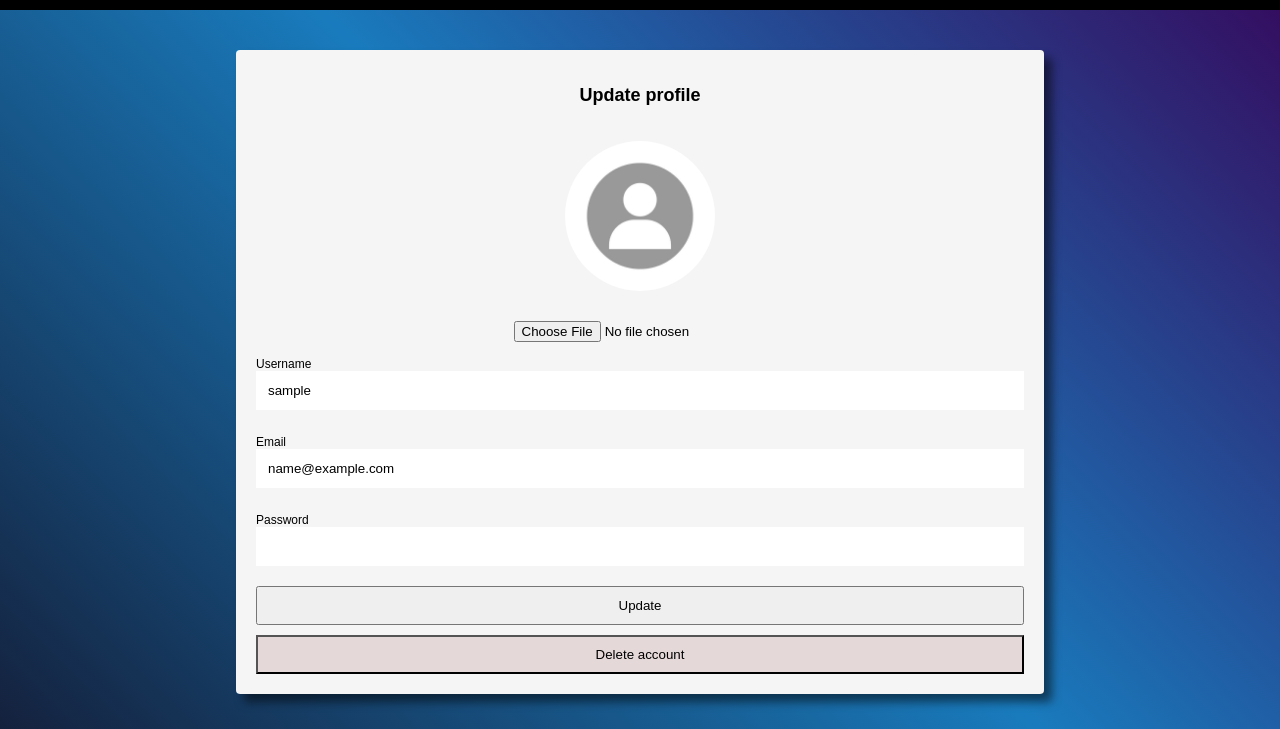
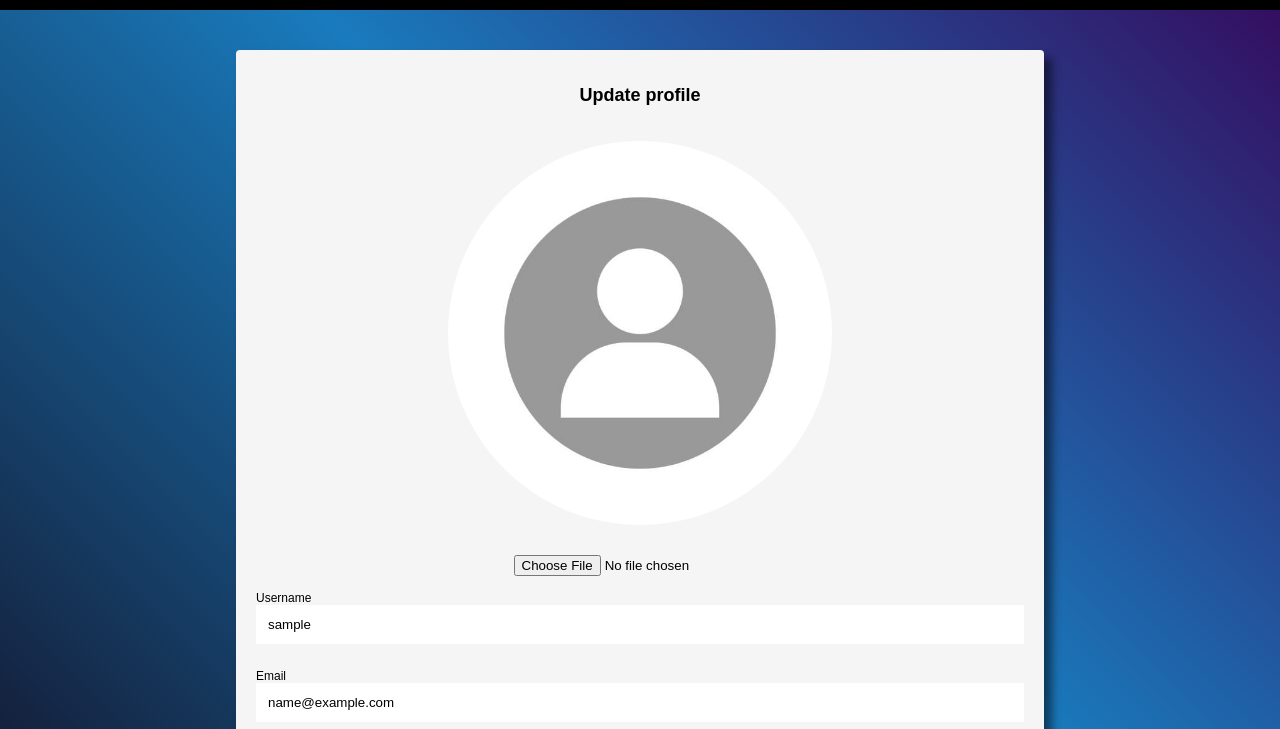
Before and after one commit to teemueka/Student-restaurant-project, a website with bundled scripts: page restaurant app/profile/profile.html in a window 1280 px wide. Shown: the part 70-799 px from the top of the page. Built offline with nearby package versions, Linux system fonts and the light colour scheme; no server answers; sample sign-in values are in the browser's storage.

Commit message:
remove redundant parts of code

```diff
--- a/restaurant app/mainApp/variables.js
+++ b/restaurant app/mainApp/variables.js
@@ -168,17 +168,16 @@ const deleteUser = async (accessToken) => {
   }
 };
 
-const uploadAvatar = async (avatarFile, jwtToken) => {
+const uploadAvatar = async (avatarFile, token) => {
   const url = 'https://10.120.32.94/restaurant/api/v1/users/avatar';
 
   const formData = new FormData();
   formData.append('avatar', avatarFile);
-
   try {
     const response = await fetch(url, {
       method: 'POST',
       headers: {
-        Authorization: `Bearer ${jwtToken}`,
+        Authorization: `Bearer ${token}`,
       },
       body: formData,
     });
@@ -213,8 +212,7 @@ const getCurrentUserByToken = async (accessToken) => {
     }
   } catch (error) {
     console.log('error getting current user', error.message);
-  };
-
+  }
 };
 
 const getAvatar = async (avatarKey) => {
--- a/restaurant app/profile/profile.css
+++ b/restaurant app/profile/profile.css
@@ -122,8 +122,8 @@ body {
 }
 
 #profilePicture {
-  width: 150px;
-  height: 150px;
+  width: 50%;
+  height: 50%;
   border-radius: 50%;
   padding: 20px;
 }
```
Also changed, not shown: restaurant app/mainApp/components.js (+2 -11 lines), restaurant app/mainApp/main.css (+0 -7 lines).
